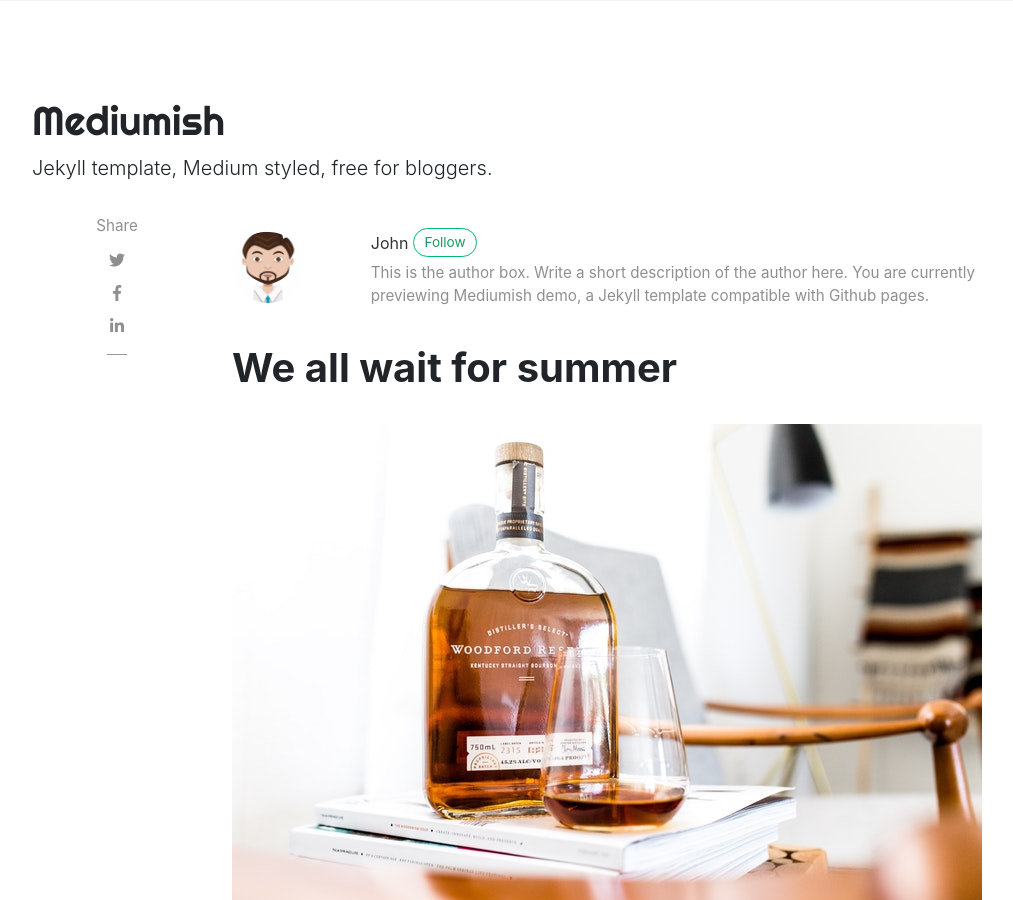
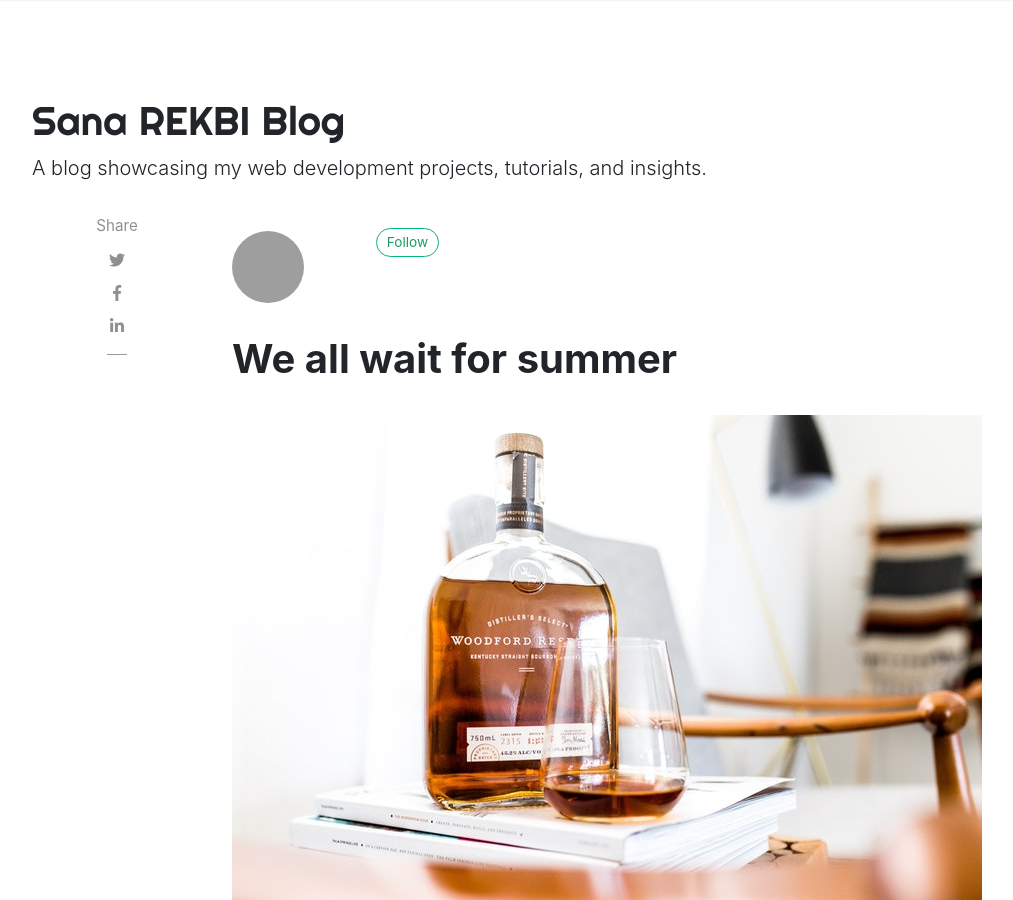
Before and after one commit to sana-rekbi/Mediumish-Jekyll-web-development, a Jekyll site: the page built from _posts/2018-01-12-we-all-wait-for-summer.md, in a window 1280 px wide and 900 px high. Shown: the whole window, without its empty margins (53-1066 px from the left). Built offline with Jekyll 4.4.1, drawn with Linux system fonts in a browser that asks for light colours; nearby versions of some CDN libraries; comment, search, counter and statistics services are not loaded; some of the changed text lies outside the part shown; grey boxes are pictures that could not be loaded.

Commit message:
Update _config.yml

```diff
--- a/_config.yml
+++ b/_config.yml
@@ -1,35 +1,26 @@
 # Site
-name: "Mediumish"
-title: "Mediumish"
-description: "Jekyll template, Medium styled, free for bloggers."
+name: "Sana REKBI Blog"
+title: "Sana REKBI - Web Development & Tutorials"
+description: "A blog showcasing my web development projects, tutorials, and insights."
 logo: 'assets/images/logo.png'
 favicon: 'assets/images/logo.png'
-baseurl: /mediumish-theme-jekyll
-google_analytics: 'UA-46278016-1'
-disqus: 'demowebsite'
-mailchimp-list: 'https://wowthemes.us11.list-manage.com/subscribe/post?u=8aeb20a530e124561927d3bd8&amp;id=8c3d2d214b'
+baseurl: "" # Laisser vide pour GitHub Pages ou Netlify
+google_analytics: "" # Ajoute ton propre ID Google Analytics si nécessaire
+disqus: "" # Si tu utilises Disqus, ajoute ton identifiant ici
+mailchimp-list: "" # Supprimé car probablement inutile dans ton cas
 include: ["_pages"]
 permalink: /:title/
 
 # Authors
 authors:
-  sal:
-    name: Sal
-    display_name: Sal
-    gravatar: e56154546cf4be74e393c62d1ae9f9d4
-    email: wowthemesnet@gmail.com
-    web: https://www.wowthemes.net
-    twitter: https://twitter.com/wowthemesnet
-    description: "Author of Mediumish, a Bootstrap Medium styled template available for WordPress, HTML, Ghost and Jekyll. You are currently previewing Jekyll template demo."
-  john:
-    name: John
-    display_name: John
-    avatar: 'assets/images/avatar.png'
-    gravatar: b1cc14991db7a456fcd761680bbc8f81
-    email: wowthemesnet@gmail.com
-    web: https://www.wowthemes.net
-    twitter: https://twitter.com/wowthemesnet
-    description: "This is the author box. Write a short description of the author here. You are currently previewing Mediumish demo, a Jekyll template compatible with Github pages."
+  sana:
+    name: Sana REKBI
+    display_name: Sana REKBI
+    gravatar: # Tu peux ajouter un identifiant gravatar si nécessaire
+    email: sana.rekbi@example.com
+    web: https://github.com/sana-rekbi
+    twitter: https://twitter.com/sana_rekbi
+    description: "Web developer and AI enthusiast sharing projects and tutorials on web development, AI, and data science."
 
 # Plugins
 plugins:
@@ -61,12 +52,13 @@ kramdown:
     block:
       line_numbers: true
 
-# Adsense (change to "enabled" to activate, also your client id and ad slot. Create a new ad unit from your Adsense account to get the slot.)
+# Adsense (désactivé par défaut)
 adsense: "disabled"
-adsense-data-ad-client: "ca-pub-3412143450191416"
-adsense-data-ad-slot: "1363087678"
+adsense-data-ad-client: ""
+adsense-data-ad-slot: ""
 
 # Lazy Images ("enabled" or "disabled")
 lazyimages: "disabled"
 
+# Exclusions
 exclude: [changelog.md, LICENSE.txt, README.md, Gemfile, Gemfile.lock]
```
